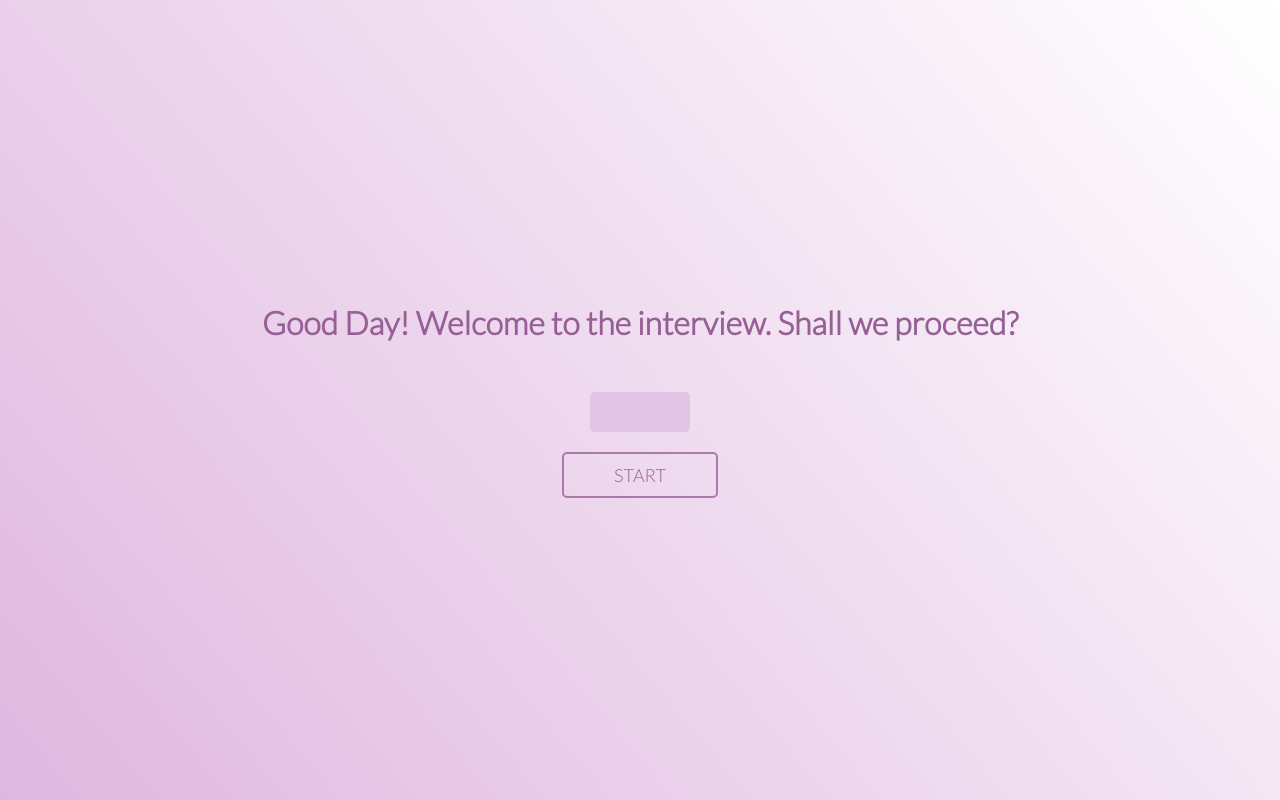
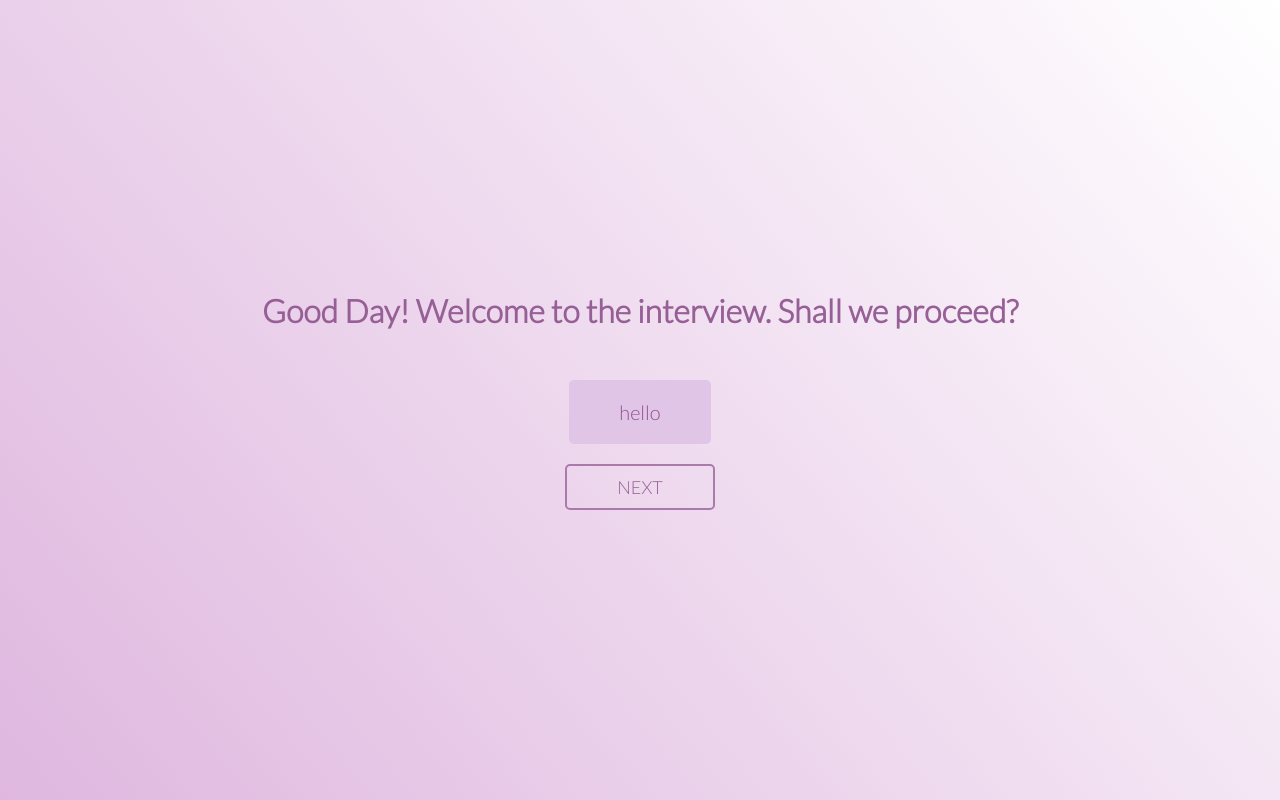
Before and after one commit to ChaanBiz/int-tester, a plain HTML site: page index.html in a window 1280 px wide. Both pictures are taken after a click on the button "START". Drawn offline with Linux system fonts and the light colour scheme.

Commit message:
new styles added

```diff
--- a/index.html
+++ b/index.html
@@ -10,7 +10,7 @@
 <body>
     <div class="container">
         <h1>Good Day! Welcome to the interview. Shall we proceed?</h1>
-        <p id="quest"></p>
+        <p id="quest">Questions will appear here</p>
         <button id="btn">Start</button>
     </div>
 </body>
--- a/main.js
+++ b/main.js
@@ -13,3 +13,14 @@ const ops = [
 ]
 
 const used = new Set()
+const quest = document.getElementById("quest")
+const btn = document.getElementById("btn")
+
+function interview() {
+    quest.innerHTML = "hello"
+}
+
+btn.addEventListener("click", function() {
+    btn.innerHTML = "next"
+    interview()
+})
--- a/style.scss
+++ b/style.scss
@@ -24,13 +24,14 @@ body {
     }
     #quest {
       background-color: #e0c5e6;
-      font-size: 18px;
+      font-size: 20px;
       margin: 50px 0 20px;
       border-radius: 5px;
       display: flex;
       justify-content: center;
       align-items: center;
       padding: 20px 50px;
+      color: rgb(146, 81, 146);
     }
     #btn {
       font-size: 18px;
```
Also changed, not shown: style.css, 1 other file.
